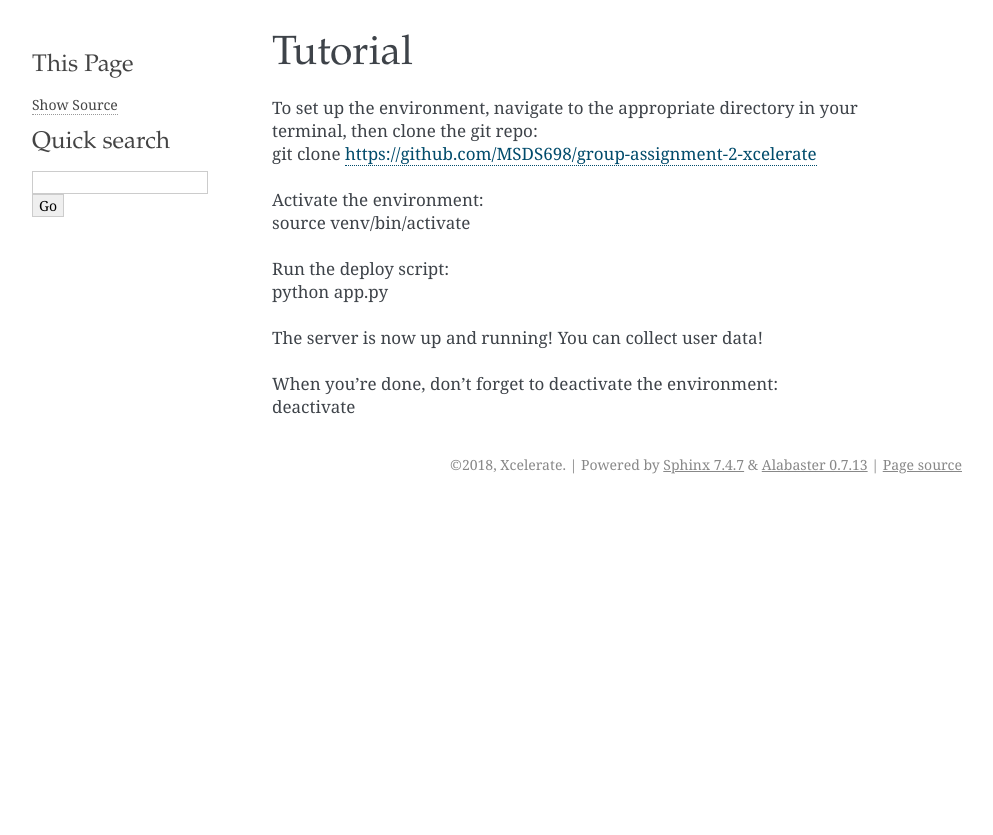
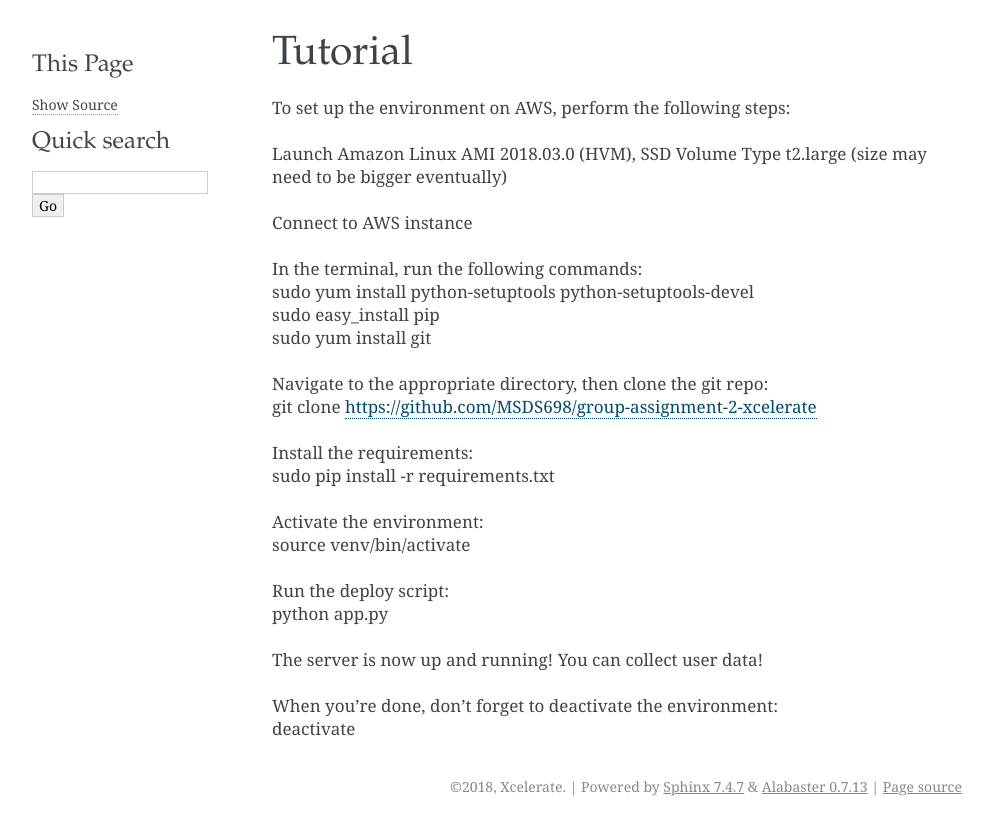
Before and after one commit to ajhoward7/xcelerate, a Sphinx documentation site: the page built from docs/source/tutorial.rst, in a window 1280 px wide. Shown: the top 835 px of the page, without its empty margins (148-1141 px from the left). Built offline with Sphinx 7.4.7, drawn with Linux system fonts in a browser that asks for light colours.

Commit message:
added tutorial

```diff
--- a/docs/source/tutorial.rst
+++ b/docs/source/tutorial.rst
@@ -1,8 +1,22 @@
 Tutorial
 ========
 
-| To set up the environment, navigate to the appropriate directory in your terminal, then clone the git repo:
+| To set up the environment on AWS, perform the following steps:
+|
+| Launch Amazon Linux AMI 2018.03.0 (HVM), SSD Volume Type t2.large (size may need to be bigger eventually)
+|
+| Connect to AWS instance
+|
+| In the terminal, run the following commands:
+| sudo yum install python-setuptools python-setuptools-devel
+| sudo easy_install pip
+| sudo yum install git
+|
+| Navigate to the appropriate directory, then clone the git repo:
 | git clone https://github.com/MSDS698/group-assignment-2-xcelerate
+|
+| Install the requirements:
+| sudo pip install -r requirements.txt
 |
 | Activate the environment:
 | source venv/bin/activate
```
Also changed, not shown: 1 other file.
